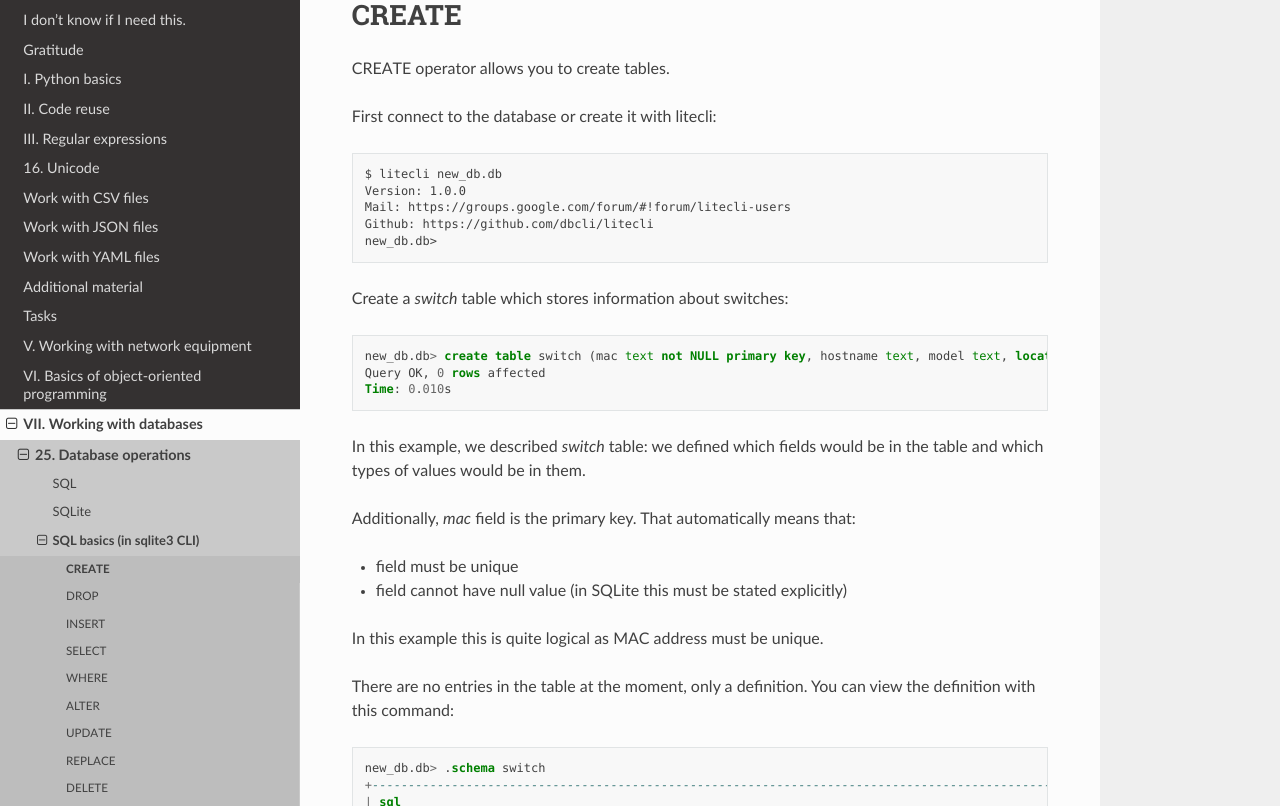
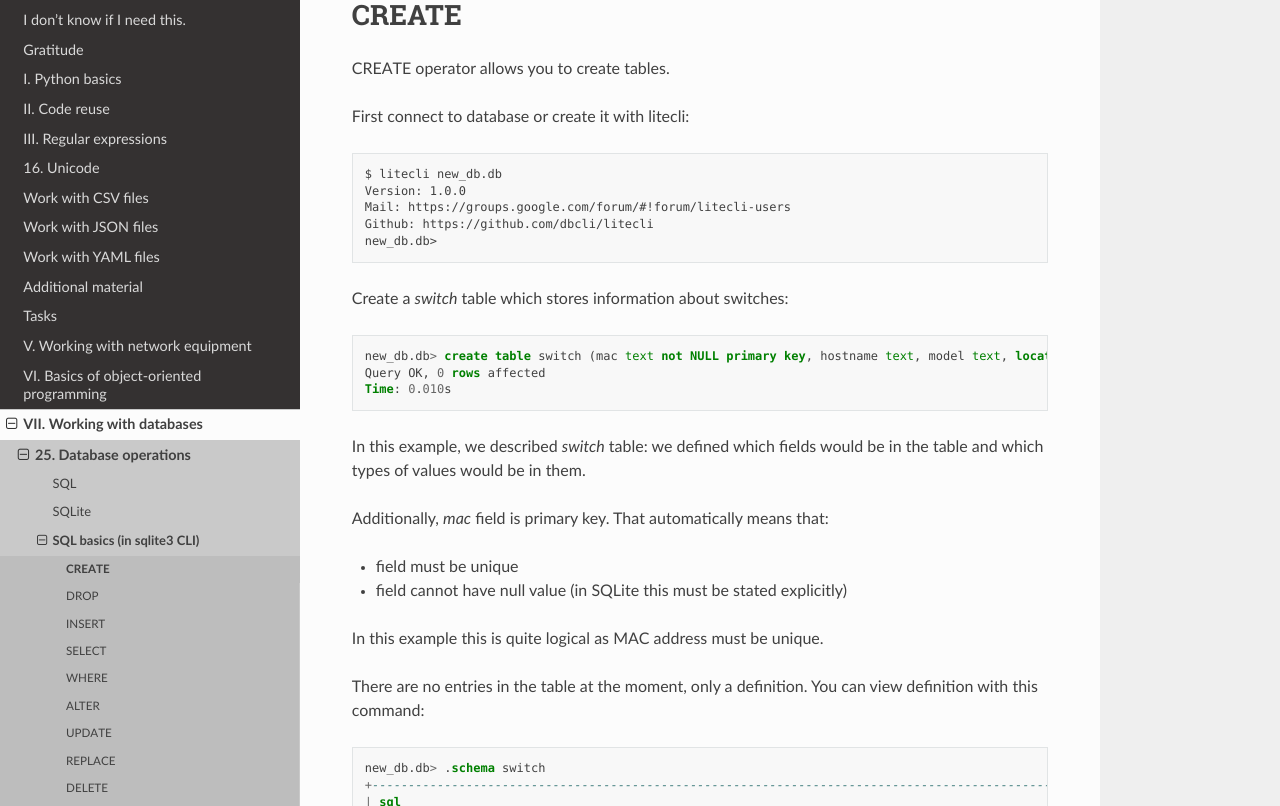
Before and after one commit to natenka/pyneng-book-en, a Sphinx documentation site: the page built from docs/source/book/25_db/create.rst, in a window 1280 px wide and 1290 px high. Shown: the part 174-980 px from the top of the window. Built offline with Sphinx 7.4.7 and the Read the Docs theme 2.0.0, drawn with Linux system fonts in a browser that asks for light colours; pages that are not in the unit, such as notebooks, are missing from menus.

Commit message:
Update create.rst

```diff
--- a/docs/source/book/25_db/create.rst
+++ b/docs/source/book/25_db/create.rst
@@ -3,7 +3,7 @@ CREATE
 
 CREATE operator allows you to create tables.
 
-First connect to the database or create it with litecli:
+First connect to database or create it with litecli:
 
 ::
 
@@ -25,14 +25,14 @@ Create a *switch* table which stores information about switches:
 
 In this example, we described *switch* table: we defined which fields would be in the table and which types of values would be in them.
 
-Additionally, *mac* field is the primary key. That automatically means that:
+Additionally, *mac* field is primary key. That automatically means that:
 
 * field must be unique
 * field cannot have null value (in SQLite this must be stated explicitly)
 
 In this example this is quite logical as MAC address must be unique.
 
-There are no entries in the table at the moment, only a definition. You can view the definition with this command:
+There are no entries in the table at the moment, only a definition. You can view definition with this command:
 
 .. code:: sql
 
```
